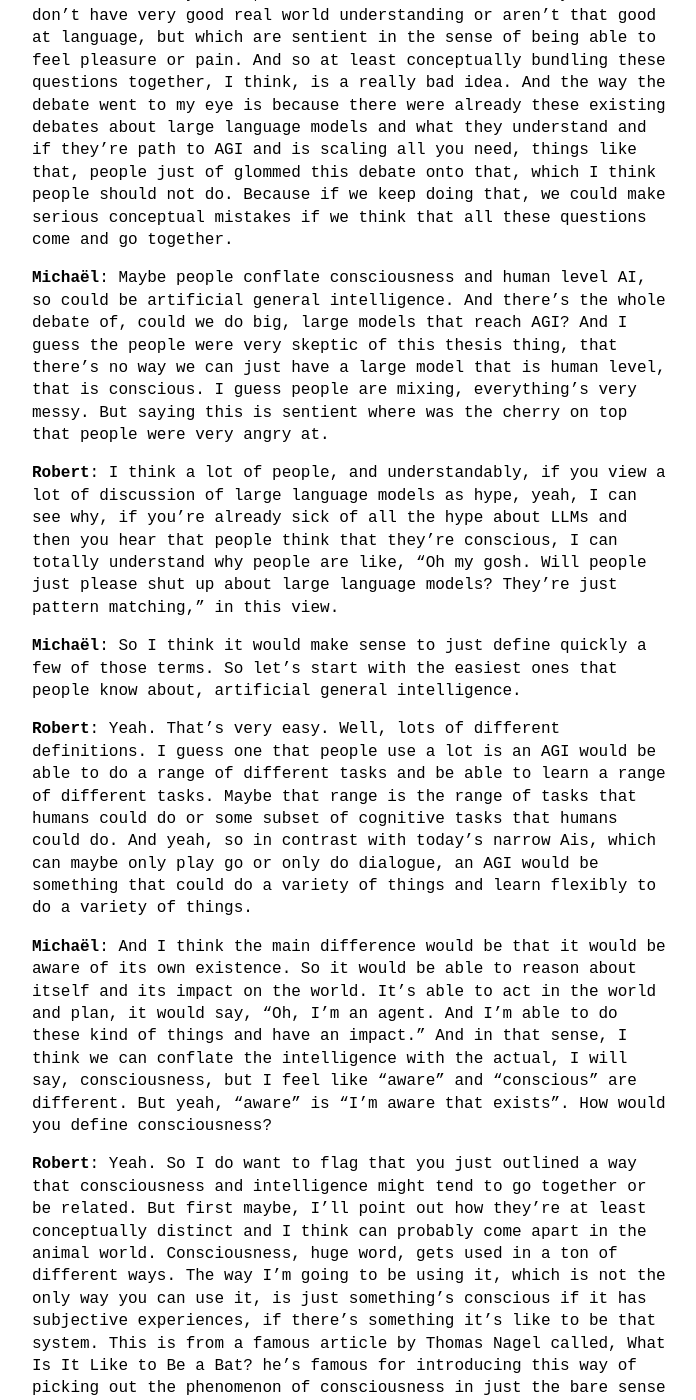
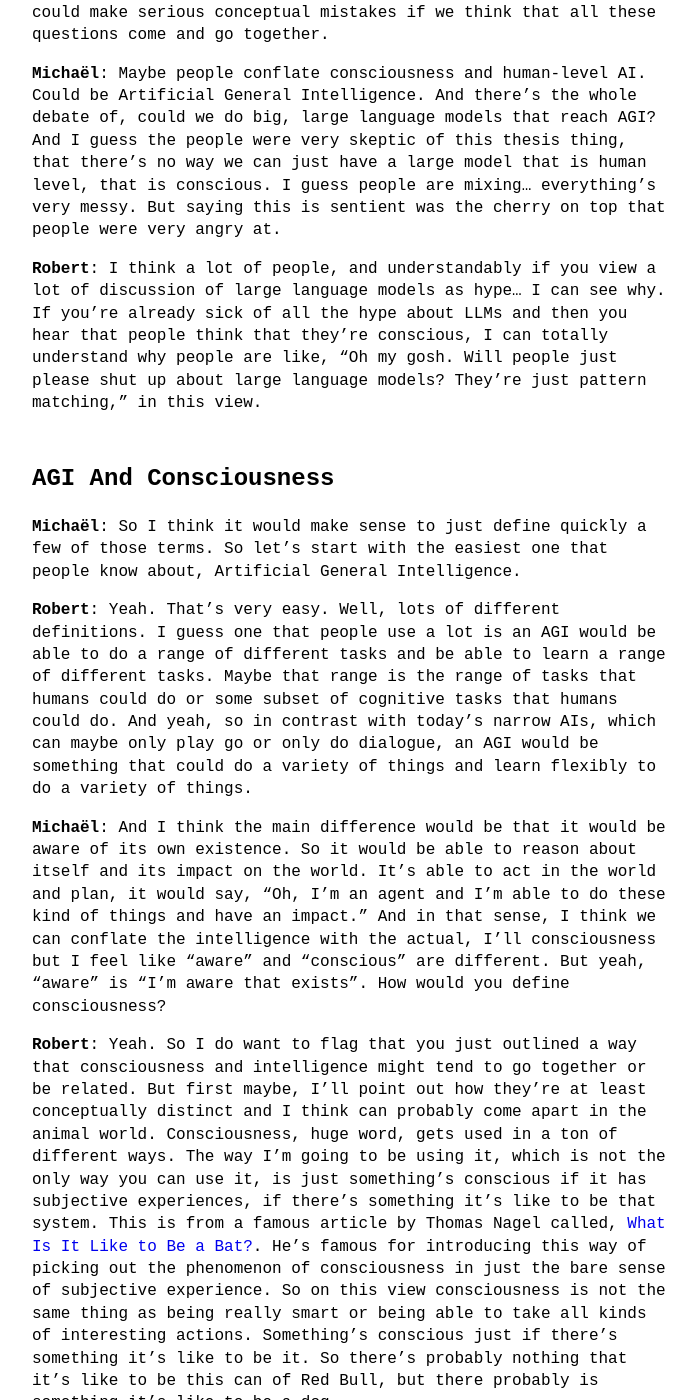
Before and after one commit to theinsideview/theinsideview.github.io, a Jekyll site: the page built from _posts/2022-08-25-roblong.md, in a window 1280 px wide and 1400 px high, scrolled down 3897 px. Shown: the whole window, without its empty margins (288-984 px from the left). Built offline with Jekyll 4.4.1, drawn with Linux system fonts in a browser that asks for light colours; some of the changed text lies outside the part shown.

Commit message:
transcript fixes, grammar fixes, links, new headlines
I've removed lots of mistakes until "Slightly Conscious Tweet", a new headline I made because I know markdown doesn't like weird accents or quotes in the titles (at least for doing an outline where you can just click and go to the relevant section).

Some mistakes are related to capitalization (Medium, AGI), but a lot are just grammar.

```diff
--- a/_posts/2022-08-25-roblong.md
+++ b/_posts/2022-08-25-roblong.md
@@ -10,16 +10,17 @@ spotifyId:
 {% include youtubePlayer.html id=page.youtubeId %}
 {% include spotifyPlayer.html id=page.spotifyId %}
 
-Robert Long is a research fellow at the Future of Humanity Institute. His work is at the intersection of the philosophy of AI Safety and consciousness of AI. He has done his PhD at NYU, advised by David Chalmers, and now spends a significant portion of his time arguing about artificial sentience on Twitter.
+[Robert Long](https://robertlong.online/) is a research fellow at the [Future of Humanity Institute](https://www.fhi.ox.ac.uk/). His work is at the intersection of the philosophy of AI Safety and consciousness of AI. He has done his PhD at NYU, advised by [David Chalmers](http://consc.net/).
+
+We talk about the recent LaMDA controversy (see Robert's [summary](https://experiencemachines.substack.com/p/lots-of-links-on-lamda-)), Ilya Sutskever's slightly conscious [tweet](https://twitter.com/ilyasut/status/1491554478243258368), the metaphysics and philosophy of consciousness, artificial sentience, and how a future filled with digital minds could get really weird.
 
 <sup><sub><i>(This is a long transcript, you can click on any sub-topic of your liking in the outline below and then come back to the outline by clicking on the green arrow</i></sub></sup> ⬆<sup><sub><i>)</i></sub></sup>
-
-Our conversation is ~2h long, feel free to click on any sub-topic of your liking in the Outline below. At any point you can come back by clicking on the up-arrow <a href="#outline">⬆</a> at the end of sections.
 
 # Outline
 * [AI Sentience Discourse](#ai-sentience-discourse)
     * [The LaMDA Incident](#the-lamda-incident)
-    * [Ilya's 'Slightly Concious' Tweet](#ilyas-slightly-concious-tweet)
+    * [AGI And Consciousness](#agi-and-consciousness)
+    * [The Slightly Conscious Tweet](#the-slightly-concious-tweet)
     * [Blake Controversy Before LaMDA](#blake-controversy-before-lamda)
 * [Philosophy of Consciousness](#philosophy-of-consciousness)
     * [Verifing AI Sentience](#verifing-ai-sentience)
@@ -36,21 +37,15 @@ Our conversation is ~2h long, feel free to click on any sub-topic of your liking
     * [AI Alignment & Sentience](#ai-alignment--sentience)
     * [Memory and Consciousness](#memory-and-consciousness)
 
-**Michaël**:
-Rob Long, you're our research fellow at the Future of Humanity Institute in Oxford. You work is at intersection of the philosophy of AI safety and consciousness of AI. You've done your PhD at NYU, advised by the one only David Chalmers. And you now spend a significant portion of your time arguing about artificial sentient on Twitter. Thanks for coming on the show.
-
-**Robert**:
-Yeah, thanks for having me. I don't know about a significant amount of time, probably more time than I should, but it is true. You can find me on Twitter arguing about these things
-
 # AI Sentience Discourse
 
 ## The LaMDA Incident
 
 **Michaël**:
-In the past couple of months, I've seen all of your tweets on my timeline with this whole LaMDA Blake Lemoine debate. And I think it would make sense to just start with that. So for our listeners that have lived under a rock for a few months and don't know anything about the whole situation, how would you summarize it?
+In the past couple of months, I've seen all of your tweets on my timeline with this whole LaMDA [Blake Lemoine](https://cajundiscordian.medium.com/) [debate](https://www.washingtonpost.com/technology/2022/06/11/google-ai-lamda-blake-lemoine/). And I think it would make sense to just start with that. So for our listeners that have lived under a rock for a few months and don't know anything about the whole situation, how would you summarize it?
 
 **Robert**:
-Yeah. So there's this big news story a couple months ago, it was about a Google engineer called Blake Lemoine. He was on the responsible AI team at Google. And I guess in late 2021, he had started interacting with a chatbot system called LaMDA. I think he was supposed to interact it to test it for bias and things like that. But in talking to it, he got the impression that he was talking to a sentient being that needed his protection. Yeah. He just took this very seriously. In one of the interviews, maybe his medium post, he has this great line where he's like, "Yeah. After I realized this thing was sentient, I got really drunk for a few days." He's like, "I walked away from the computer and just got wasted and then I came back ready for action." It's something like that. I hope I'm not misconstruing it too much. Okay.
+Yeah. So there's this big news story a couple months ago, it was about a Google engineer called Blake Lemoine. He was on the responsible AI team at Google. And I guess in late 2021, he had started interacting with a chatbot system called LaMDA. I think he was supposed to interact with it to test it for bias and things like that. But in talking to it, he got the impression that he was talking to a sentient being that needed his protection. He just took this very seriously. In one of the interviews, maybe his Medium post, he has this great line where he's like, "Yeah. After I realized this thing was sentient, I got really drunk for a few days." He's like, "I walked away from the computer and just got wasted and then I came back ready for action." It's something like that. I hope I'm not misconstructing it too much.
 
 **Michaël**:
 So it was too much for him, so he decided to have some drinks.
@@ -65,37 +60,39 @@ And the lawyer accepted that.
 Yeah. I can't remember exactly what happened with the lawyer dialogue. I do know that in the Washington Post story about this, so we also talked to a journalist, which is how this eventually broke, he brought the Washington Post journalist in to talk to LaMDA. And when he did, LaMDA did not say that it was sentient. Because as we'll discuss, what LaMDA's going to say about his sentience is going to depend a lot on exactly what the input is. And I think Blake Lemoine's explanation of this is that the journalist wasn't talking to it in the right way. It was disrespecting LaMDA.
 
 **Robert**:
-And so of course, LaMDA's not going to act like it's sentient with you. Okay. So yeah. In any case, yeah, from interacting with this thing, he thought that there was just a serious moral issue going on. I think to his credit, given that's what he thought, tried to raise the alarm and blow some whistles. And Google did not like this. I think his higher ups told him, "Look, there's no evidence this thing is sentient." And yeah, he got put on leave and then he actually got fully fired last month, so he is no longer at Google. So yeah, that was the story of Blake Lemoine and LaMDA. He has a medium, a medium blog, so you can read his takes on these things. He's also on Twitter.
+And so of course, LaMDA's not going to act like it's sentient with you. In any case, from interacting with this thing, he thought that there was just a serious moral issue going on. I think, to his credit, given that's what he thought, he tried to raise the alarm and blow some whistles. And Google did not like this. I think his higher ups told him, "Look, there's no evidence this thing is sentient." And yeah, he got put on leave and then he actually got fully fired last month, so he is no longer at Google. So yeah, that was the story of Blake Lemoine and LaMDA. He has a Medium, a Medium blog, so you can read his takes on these things. He's also on Twitter.
 
 **Michaël**:
-Yeah. In one of your tweets, you said the Washington Post article conflates different questions about AI, understanding, sentience, personhood. What was the criticism you have about this whole story and how it was depicted in the press?
+Yeah. In one of your tweets, you said the Washington Post article conflates different questions about AI, understanding, sentience, personhood. What was the criticism you had about this whole story and how it was depicted in the press?
 
 **Robert**:
-Yeah. So I think when people talked about LaMDA, they would talk about a lot of very important questions that we can ask about large language models, but they would talk about them as a packaged deal. So one question is, do they understand language? And in what sense do they really understand language? Another's like, how intelligent are they? Do they actually understand the real world? Are they a path to AGI? Those are all important questions, somewhat related. Then there are questions like, can it feel pain or pleasure? Or does it have experiences? And do we need to protect it? I think Lemoine himself just believed a bunch of things like not only is it conscious, but also it has significant real world understanding. At one point, he said, "I know a person when I talk to one, and this is a person." At one point, LaMDA refers to having a family. I don't know if you saw that.
+Yeah. So I think when people talked about LaMDA, they would talk about a lot of very important questions that we can ask about large language models, but they would talk about them as a package deal. So one question is, do they understand language? And in what sense do they really understand language? Another's like, how intelligent are they? Do they actually understand the real world? Are they a path to AGI? Those are all important questions, somewhat related. Then there are questions like, can it feel pain or pleasure? Or does it have experiences? And do we need to protect it? I think Lemoine himself just believed a bunch of things like not only is it conscious, but also it has significant real world understanding. At one point, he said, "I know a person when I talk to one, and this is a person." At one point, LaMDA refers to having a family. I don't know if you saw that.
 
 **Michaël**:
-I think he said, I know he considered LaMDA one of his colleagues.
+I think he said he considered LaMDA one of his colleagues.
 
 **Robert**:
-Yeah. Yeah, exactly. Well, I think on a variety of these issues, Lemoine is just going way past the evidence. But also, you could conceivably think, and I think we could have AI systems that don't have very good real world understanding or aren't that good at language, but which are sentient in the sense of being able to feel pleasure or pain. And so at least conceptually bundling these questions together, I think, is a really bad idea. And the way the debate went to my eye is because there were already these existing debates about large language models and what they understand and if they're path to AGI and is scaling all you need, things like that, people just of glommed this debate onto that, which I think people should not do. Because if we keep doing that, we could make serious conceptual mistakes if we think that all these questions come and go together.
+Yeah, exactly. Well, I think on a variety of these issues, Lemoine is just going way past the evidence. But also, you could conceivably think, and I think we could have AI systems that don't have very good real world understanding or aren't that good at language, but which are sentient in the sense of being able to feel pleasure or pain. And so at least conceptually bundling these questions together, I think, is a really bad idea. And the way the debate went to my eye is because there were already these existing debates about large language models and what they understand and if they're path to AGI and... is scaling all you need, things like that, people just sort of gloamed this debate onto that, which I think people should not do. Because if we keep doing that, we could make serious conceptual mistakes if we think that all these questions come and go together.
 
 **Michaël**:
-Maybe people conflate consciousness and human level AI, so could be artificial general intelligence. And there's the whole debate of, could we do big, large models that reach AGI? And I guess the people were very skeptic of this thesis thing, that there's no way we can just have a large model that is human level, that is conscious. I guess people are mixing, everything's very messy. But saying this is sentient where was the cherry on top that people were very angry at.
+Maybe people conflate consciousness and human-level AI. Could be Artificial General Intelligence. And there's the whole debate of, could we do big, large language models that reach AGI? And I guess the people were very skeptic of this thesis thing, that there's no way we can just have a large model that is human level, that is conscious. I guess people are mixing... everything's very messy. But saying this is sentient was the cherry on top that people were very angry at.
 
 **Robert**:
-I think a lot of people, and understandably, if you view a lot of discussion of large language models as hype, yeah, I can see why, if you're already sick of all the hype about LLMs and then you hear that people think that they're conscious, I can totally understand why people are like, "Oh my gosh. Will people just please shut up about large language models? They're just pattern matching," in this view.
+I think a lot of people, and understandably if you view a lot of discussion of large language models as hype... I can see why. If you're already sick of all the hype about LLMs and then you hear that people think that they're conscious, I can totally understand why people are like, "Oh my gosh. Will people just please shut up about large language models? They're just pattern matching," in this view.
+
+## AGI And Consciousness
 
 **Michaël**:
-So I think it would make sense to just define quickly a few of those terms. So let's start with the easiest ones that people know about, artificial general intelligence.
+So I think it would make sense to just define quickly a few of those terms. So let's start with the easiest one that people know about, Artificial General Intelligence.
 
 **Robert**:
-Yeah. That's very easy. Well, lots of different definitions. I guess one that people use a lot is an AGI would be able to do a range of different tasks and be able to learn a range of different tasks. Maybe that range is the range of tasks that humans could do or some subset of cognitive tasks that humans could do. And yeah, so in contrast with today's narrow Ais, which can maybe only play go or only do dialogue, an AGI would be something that could do a variety of things and learn flexibly to do a variety of things.
+Yeah. That's very easy. Well, lots of different definitions. I guess one that people use a lot is an AGI would be able to do a range of different tasks and be able to learn a range of different tasks. Maybe that range is the range of tasks that humans could do or some subset of cognitive tasks that humans could do. And yeah, so in contrast with today's narrow AIs, which can maybe only play go or only do dialogue, an AGI would be something that could do a variety of things and learn flexibly to do a variety of things.
 
 **Michaël**:
-And I think the main difference would be that it would be aware of its own existence. So it would be able to reason about itself and its impact on the world. It's able to act in the world and plan, it would say, "Oh, I'm an agent. And I'm able to do these kind of things and have an impact." And in that sense, I think we can conflate the intelligence with the actual, I will say, consciousness, but I feel like "aware" and "conscious" are different. But yeah, "aware" is "I'm aware that exists". How would you define consciousness?
+And I think the main difference would be that it would be aware of its own existence. So it would be able to reason about itself and its impact on the world. It's able to act in the world and plan, it would say, "Oh, I'm an agent and I'm able to do these kind of things and have an impact." And in that sense, I think we can conflate the intelligence with the actual, I'll consciousness but I feel like "aware" and "conscious" are different. But yeah, "aware" is "I'm aware that exists". How would you define consciousness?
 
 **Robert**:
-Yeah. So I do want to flag that you just outlined a way that consciousness and intelligence might tend to go together or be related. But first maybe, I'll point out how they're at least conceptually distinct and I think can probably come apart in the animal world. Consciousness, huge word, gets used in a ton of different ways. The way I'm going to be using it, which is not the only way you can use it, is just something's conscious if it has subjective experiences, if there's something it's like to be that system. This is from a famous article by Thomas Nagel called, What Is It Like to Be a Bat? he's famous for introducing this way of picking out the phenomenon of consciousness in just the bare sense of subjective experience. So on this view, consciousness is not the same thing as being really smart or being able to take all kinds of interesting actions. Something's conscious just if there's something it's like to be it. So there's probably nothing that it's like to be this can of Red Bull, but there probably is something it's like to be a dog.
+Yeah. So I do want to flag that you just outlined a way that consciousness and intelligence might tend to go together or be related. But first maybe, I'll point out how they're at least conceptually distinct and I think can probably come apart in the animal world. Consciousness, huge word, gets used in a ton of different ways. The way I'm going to be using it, which is not the only way you can use it, is just something's conscious if it has subjective experiences, if there's something it's like to be that system. This is from a famous article by Thomas Nagel called, [What Is It Like to Be a Bat?](https://en.wikipedia.org/wiki/What_Is_It_Like_to_Be_a_Bat%3F). He's famous for introducing this way of picking out the phenomenon of consciousness in just the bare sense of subjective experience. So on this view consciousness is not the same thing as being really smart or being able to take all kinds of interesting actions. Something's conscious just if there's something it's like to be it. So there's probably nothing that it's like to be this can of Red Bull, but there probably is something it's like to be a dog.
 
 **Michaël**:
 What is it like to be Rob Long? What is it like to be LaMDA?
```
Also changed, not shown: other parts of _posts/2022-08-25-roblong.md (+1 -1 lines).
